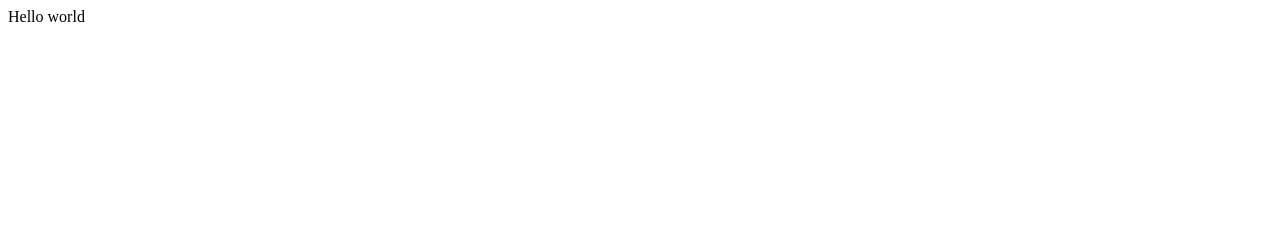
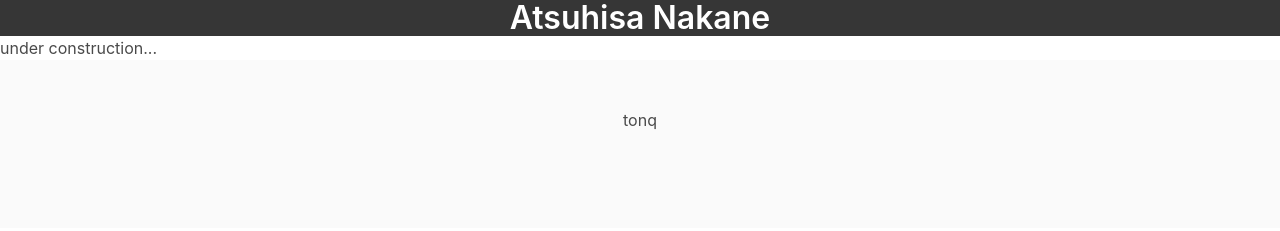
Before and after one commit to Tonkyu/Tonkyu.github.io, a plain HTML site: page index.html in a window 1280 px wide. Drawn offline with nearby package versions, Linux system fonts and the light colour scheme.

Commit message:
add header and footer

```diff
--- a/index.html
+++ b/index.html
@@ -1 +1,29 @@
-Hello world
+<!DOCTYPE html>
+<html lang="ja">
+<head>
+    <meta charset="utf-8">
+    <title>Atsuhisa Nakane</title>
+    <link rel="stylesheet" href="https://cdn.jsdelivr.net/npm/bulma@0.8.0/css/bulma.min.css">
+</head>
+<body>
+
+<section class="hero is-dark">
+    <div class="container">
+        <h1 class="title">
+            Atsuhisa Nakane
+        </h1>
+    </div>
+</section>
+
+under construction...
+
+<footer class="footer">
+    <div class="content has-text-centered">
+        <p>
+            tonq
+        </p>
+    </div>
+</footer>
+
+</body>
+</html>
```
